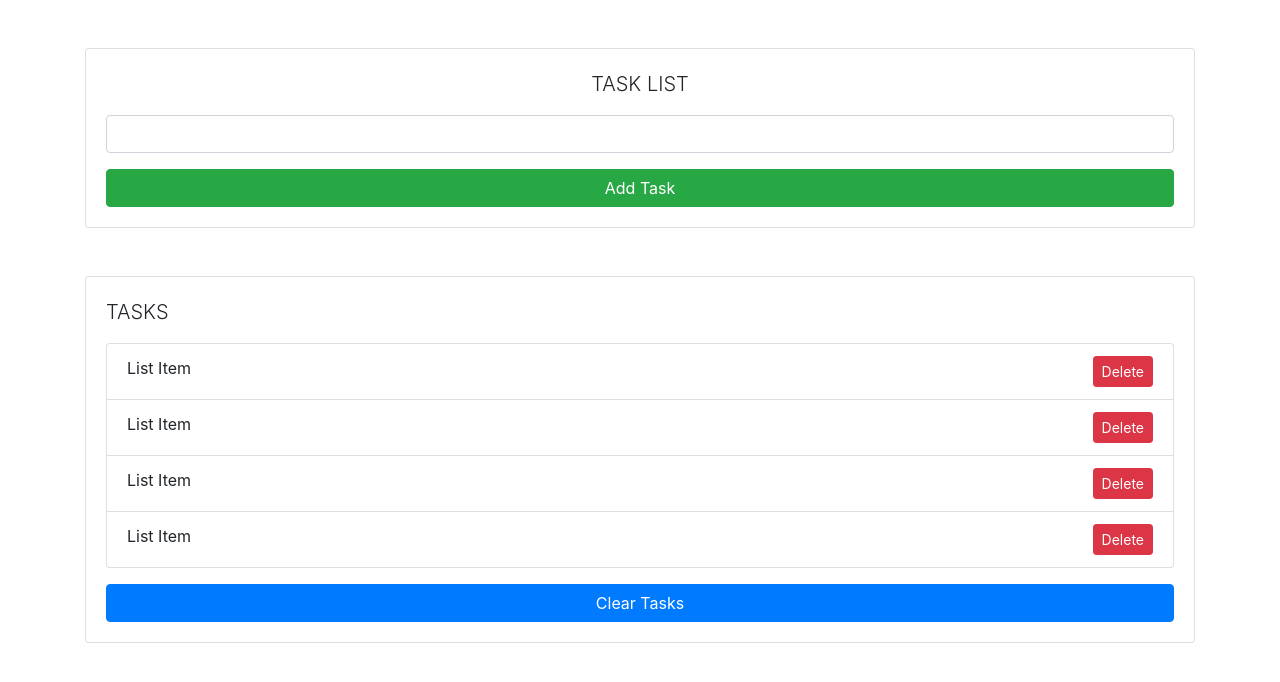
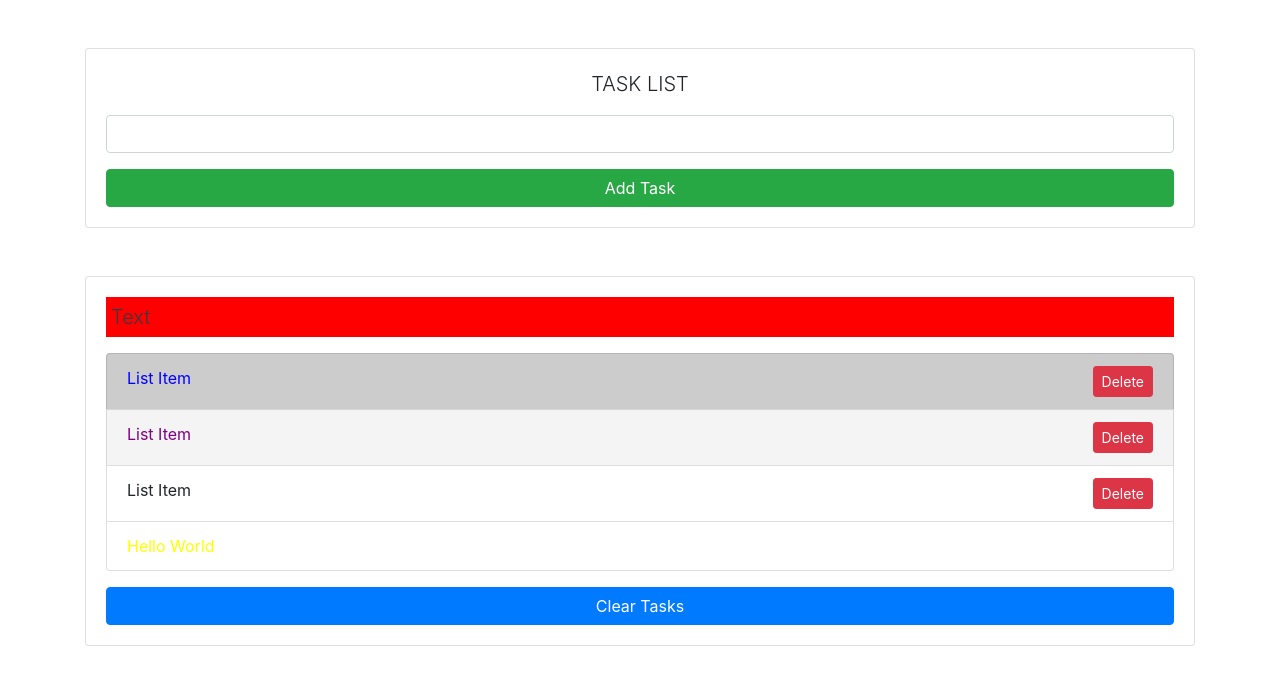
Before and after one commit to ThisIsSandeep/js_sandbox, a plain HTML site: page dom/index.html in a window 1280 px wide. Drawn offline with nearby package versions, Linux system fonts and the light colour scheme.

Commit message:
Dom  Selector for Single Element :boom: :boom:

```diff
--- /dev/null
+++ b/dom/dom_selectors.js
@@ -0,0 +1,40 @@
+// In Vanilla js we have 2 type of selectors
+// 1. Single element (Single element allows to grab an element by it id or class and it will store one thing)
+// 2. Multiple element (It get all element and give html collection)
+
+// Single Element
+
+// document.getElementById()
+console.log(document.getElementById('task-title'));
+
+// Get Things from the element
+console.log(document.getElementById('task-title').id);
+console.log(document.getElementById('task-title').className);
+
+const taskTitle = document.getElementById('task-title');
+
+// Change Styling
+taskTitle.style.backgroundColor = 'red';
+taskTitle.style.color = 'white';
+taskTitle.style.padding = '5px';
+// taskTitle.style.display = 'none';
+
+// Change Content
+taskTitle.textContent = 'Task List';
+taskTitle.innerText = 'my Task List';
+taskTitle.innerHTML = '<span class="text-dark" > Text </span>';
+
+// querySelector is new and it more efficient
+// document.querySlector()
+console.log(document.querySelector('#task-title'));
+console.log(document.querySelector('.card-body'));
+
+document.querySelector('li').style.color = 'red';
+document.querySelector('ul li').style.color = 'blue';
+
+document.querySelector('li:nth-child(2)').style.color = 'purple';
+
+document.querySelector('li:last-child').style.color = 'yellow';
+document.querySelector('li:nth-child(4)').textContent = 'Hello World';
+document.querySelector('li:nth-child(odd)').style.backgroundColor = '#ccc';
+document.querySelector('li:nth-child(even)').style.backgroundColor = '#f4f4f4';
--- a/dom/index.html
+++ b/dom/index.html
@@ -27,7 +27,7 @@
     <div class="row mt-5">
       <div class="col">
         <div class="card card-body">
-          <p class="lead">TASKS</p>
+          <p id="task-title" class="lead">TASKS</p>
           <ul class="list-group">
             <li class="list-group-item">
               List Item
@@ -62,7 +62,7 @@
   <script src="https://stackpath.bootstrapcdn.com/bootstrap/4.1.3/js/bootstrap.min.js" integrity="sha384-ChfqqxuZUCnJSK3+MXmPNIyE6ZbWh2IMqE241rYiqJxyMiZ6OW/JmZQ5stwEULTy"
     crossorigin="anonymous"></script>
 
-  <script src="app.js"></script>
+  <script src="dom_selectors.js"></script>
 </body>
 
 </html>
```
Also changed, not shown: 1 other file.
